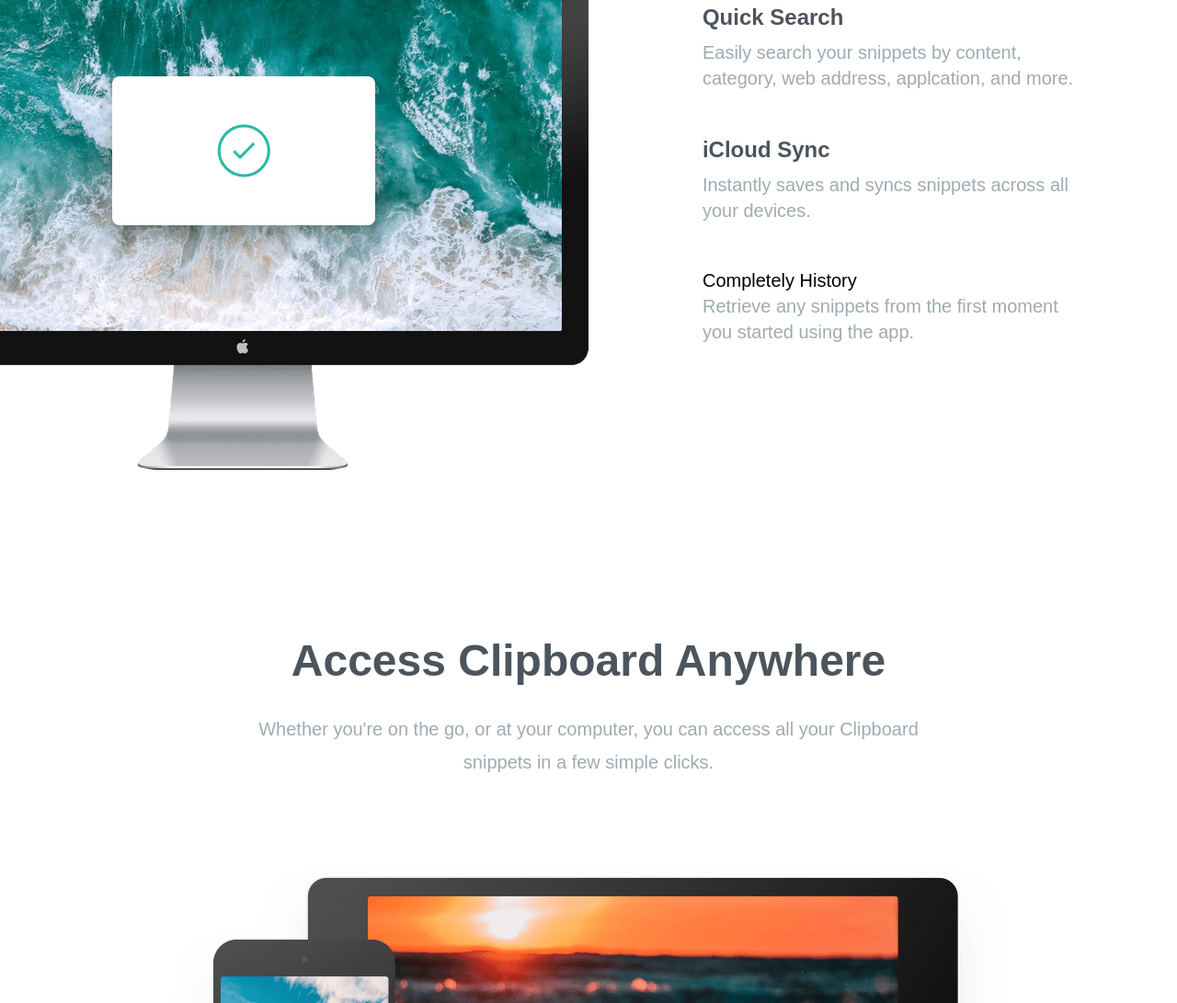
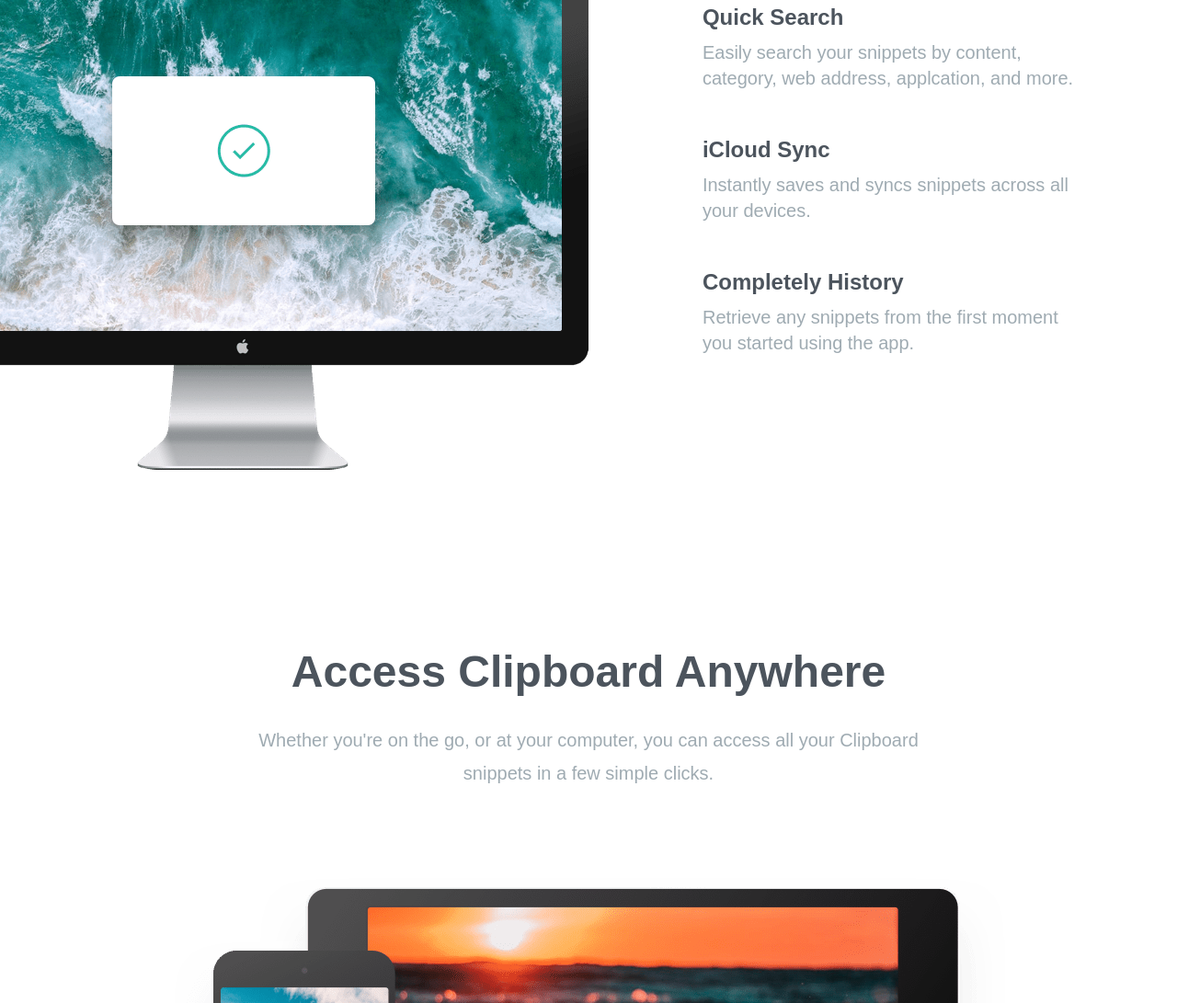
Before and after one commit to lucas-cercal/clipboard-website, a website: page index.html in a window 1280 px wide. Shown: the part 1074-2165 px from the top of the page at 92% size. Drawn offline with Linux system fonts and the light colour scheme; a web font is replaced by a local one.

```diff
--- a/index.html
+++ b/index.html
@@ -76,7 +76,7 @@
 
             <!-- Item 3 -->
             <div>
-              <h5">Completely History</h5>
+              <h5>Completely History</h5>
               <p class="max-w-md text-grayishBlue">
                 Retrieve any snippets from the first moment you started using the app.
               </p>
```
